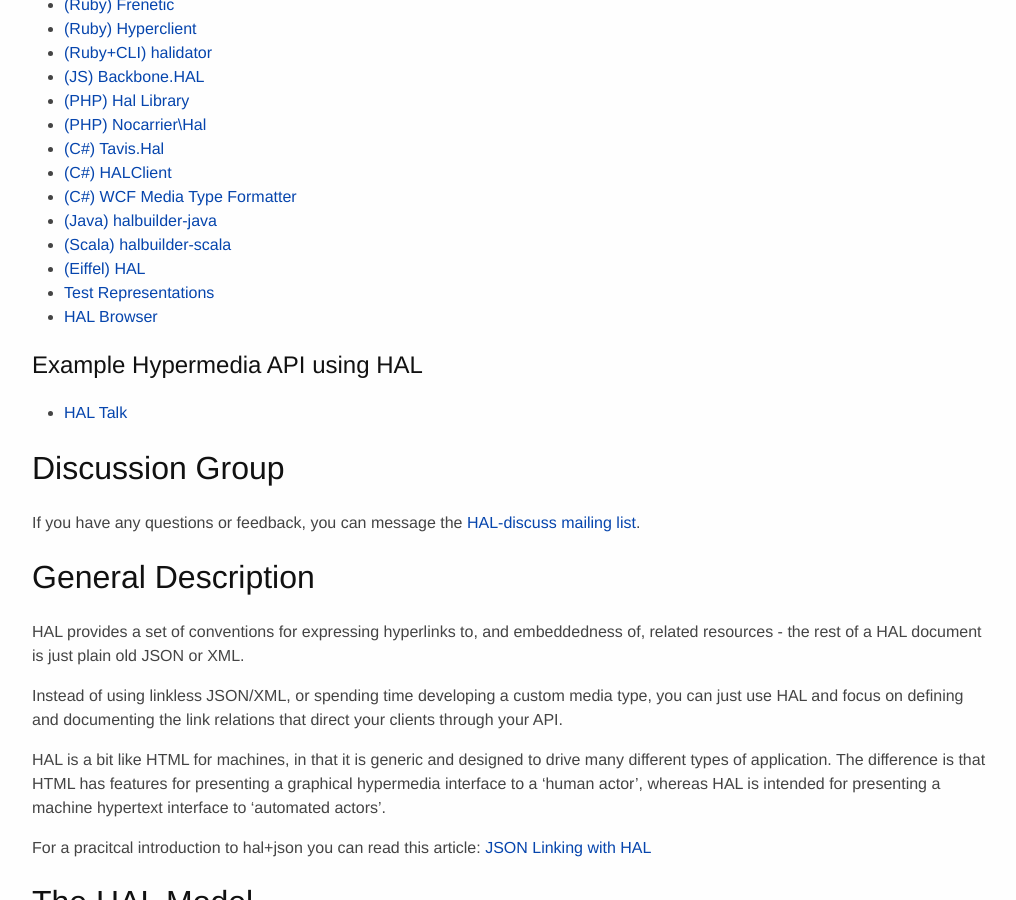
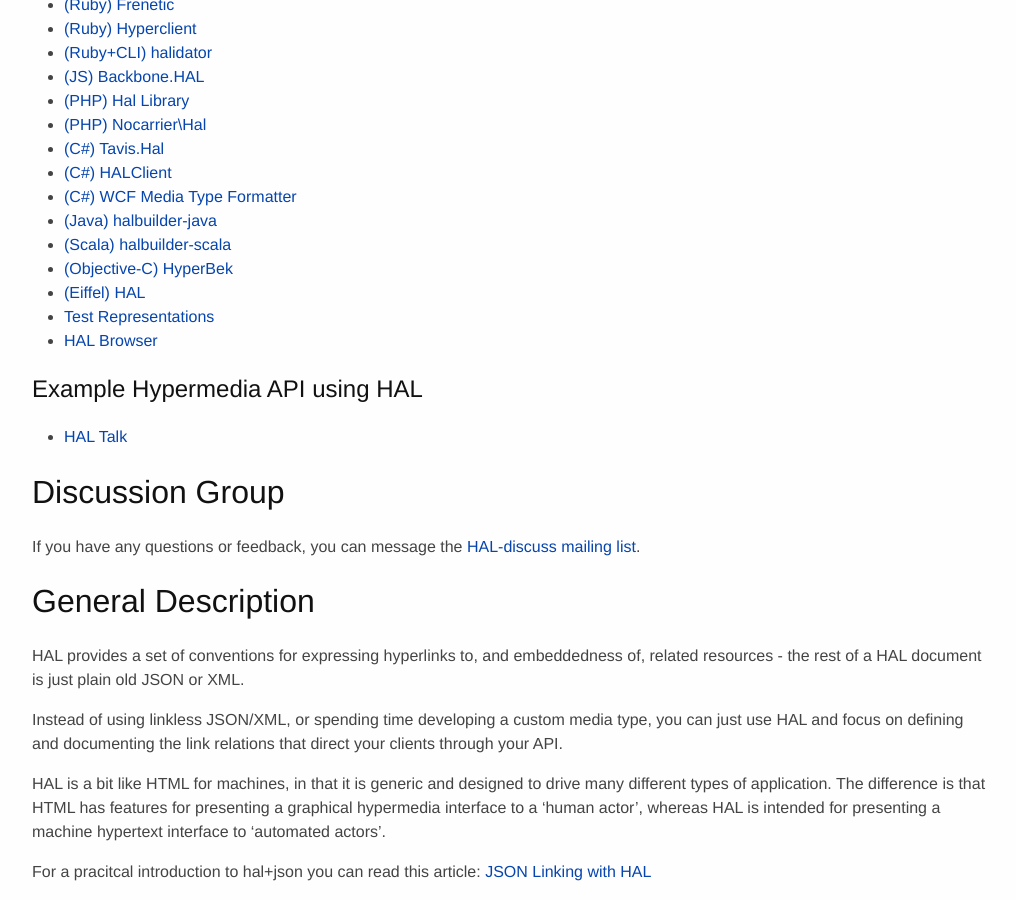
Before and after one commit to mikekelly/hal_specification, a Jekyll site: the page built from hal_specification.md, in a window 1280 px wide and 900 px high, scrolled down 598 px. Shown: the whole window, without its empty margins (128-1144 px from the left). Built offline with Jekyll 4.4.1, drawn with Linux system fonts in a browser that asks for light colours; Markdown is read by kramdown in place of the engine named in the settings.

Commit message:
add HyperBek to list of libraries

```diff
--- a/hal_specification.md
+++ b/hal_specification.md
@@ -33,6 +33,7 @@ The JSON variant of HAL (application/hal+json) has now been published as an inte
 * [(C#) WCF Media Type Formatter][14]
 * [(Java) halbuilder-java][30]
 * [(Scala) halbuilder-scala][30]
+* [(Objective-C) HyperBek][31]
 * [(Eiffel) HAL][22]
 * [Test Representations][25]
 * [HAL Browser][26]
```
Also changed, not shown: other parts of hal_specification.md (+1 -0 lines).
